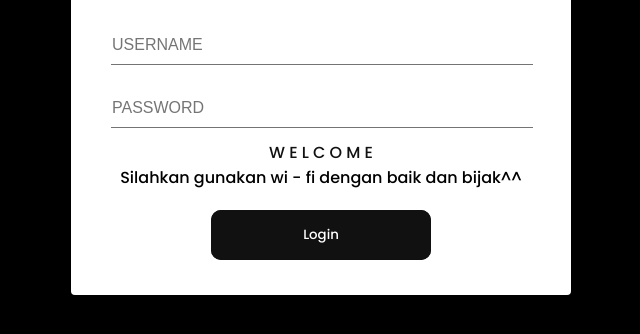
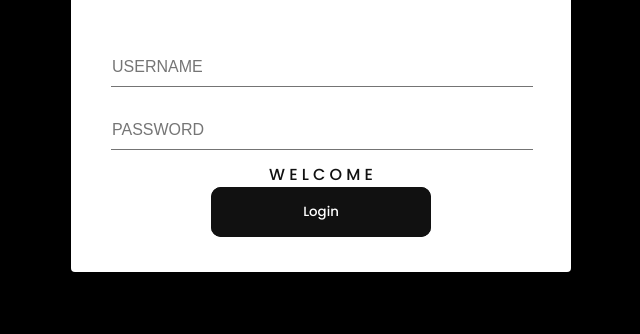
Before and after one commit to Zackhimochii/Glow-Running, a plain HTML site: page index.html in a window 1280 px wide. Shown: the part 334-668 px from the top of the page, without its empty margins (327-967 px from the left). Drawn offline with Linux system fonts and the light colour scheme.

Commit message:
Update index.html

```diff
--- a/index.html
+++ b/index.html
@@ -33,9 +33,6 @@
         <span>M</span>
         <span>E</span>
     </div>
-    <div class="description">
-        <span>Silahkan gunakan wi - fi dengan baik dan bijak^^</span>
-    </div>
     <a href="flower.html "><button class="Login" type="button">Login</button></a>
 
     </div>
```
